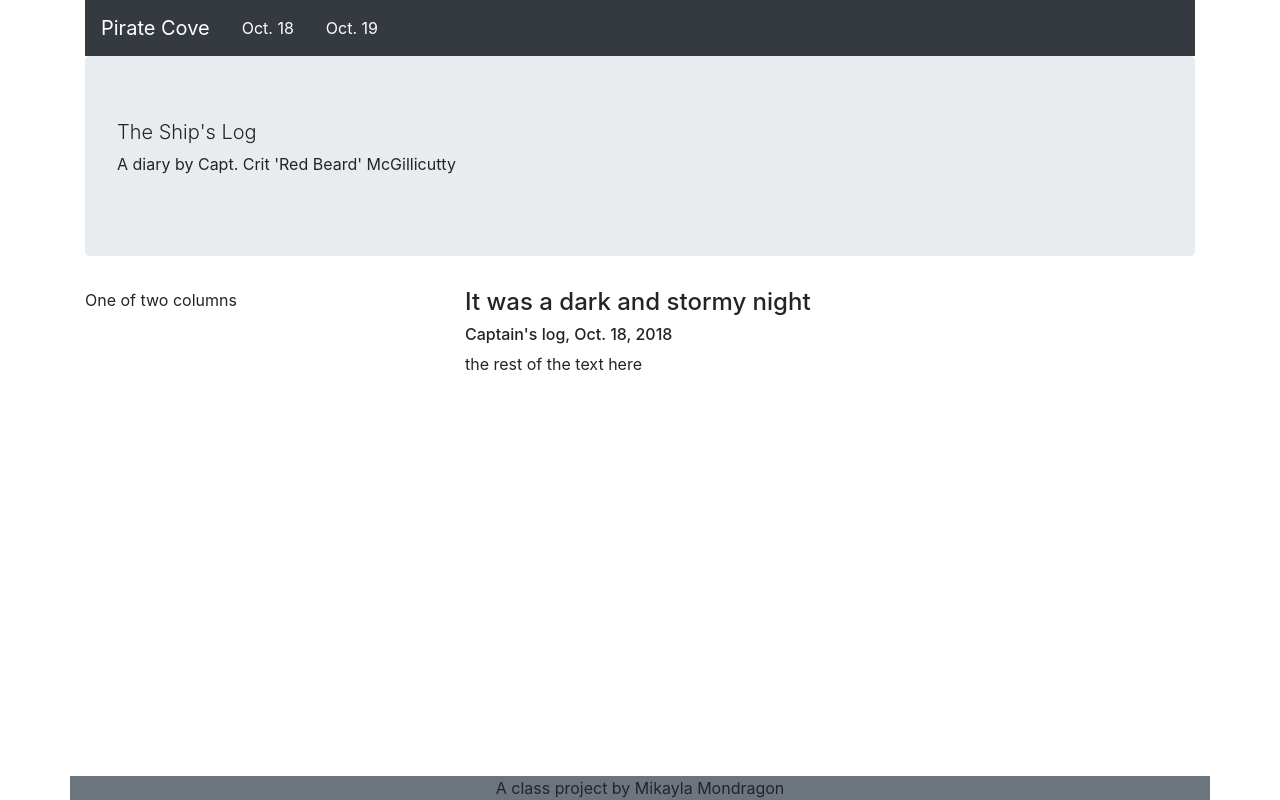
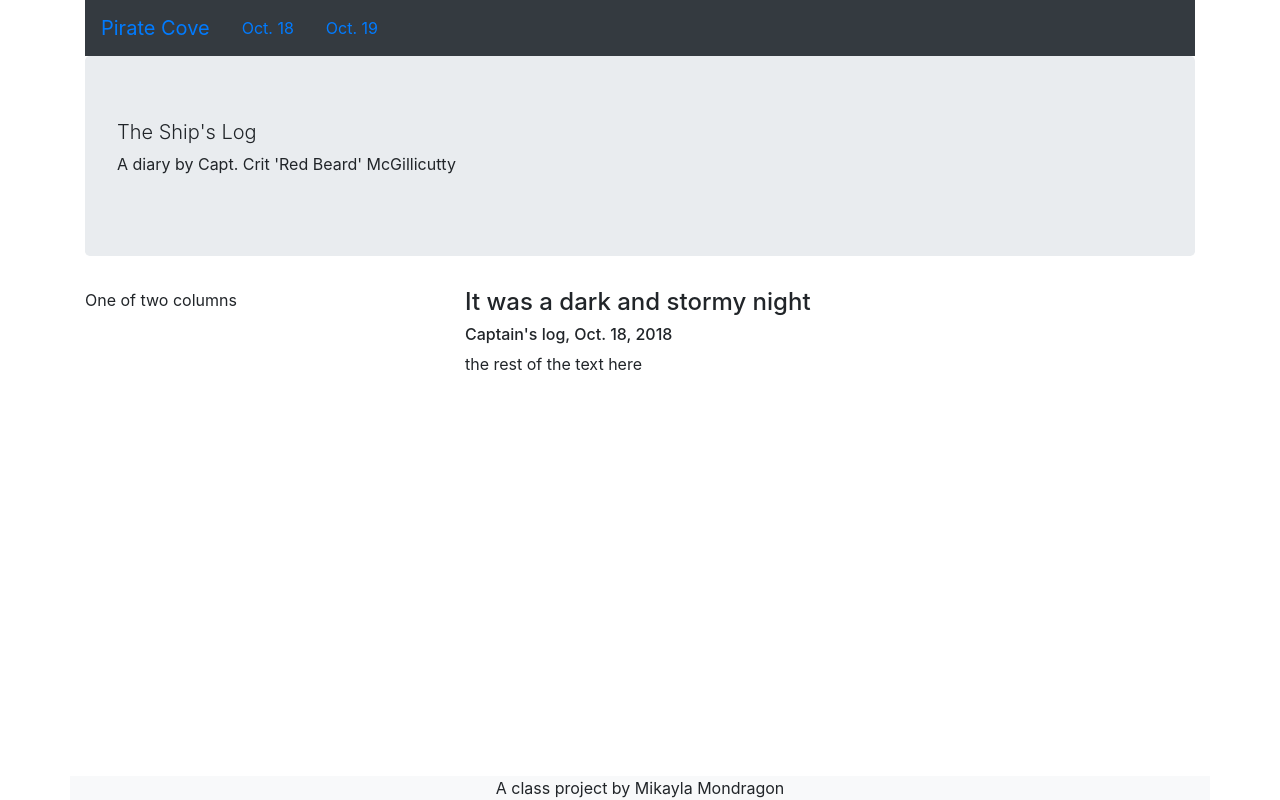
Before and after one commit to mikaylamondragon/mikaylamondragon-bootstrap-practice, a website: page docs/index.html in a window 1280 px wide. Drawn offline with Linux system fonts and the light colour scheme.

Commit message:
fixing stuff I messed up

```diff
--- a/docs/index.html
+++ b/docs/index.html
@@ -38,7 +38,7 @@
 
   <!-- Footer -->
   <footer class="page-footer font-small fixed-bottom">
-    <div class = "container text-center bg-secondary">A class project by Mikayla Mondragon
+    <div class = "container text-center bg-light">A class project by Mikayla Mondragon
     </div>
   </footer>
 
--- a/src/scss/styles.scss
+++ b/src/scss/styles.scss
@@ -6,11 +6,6 @@
 // $link-hover-color: grey;
 // $font-family-sans-serif: "Helvetica Neue";
 
-$theme-colors: (
-  "primary": white
-  "secondary" grey
-);
-
 // Import Bootstrap styles
 @import "../../node_modules/bootstrap/scss/bootstrap";
 
```
Also changed, not shown: src/html/index.html (+1 -1 lines), docs/css/styles.css.
